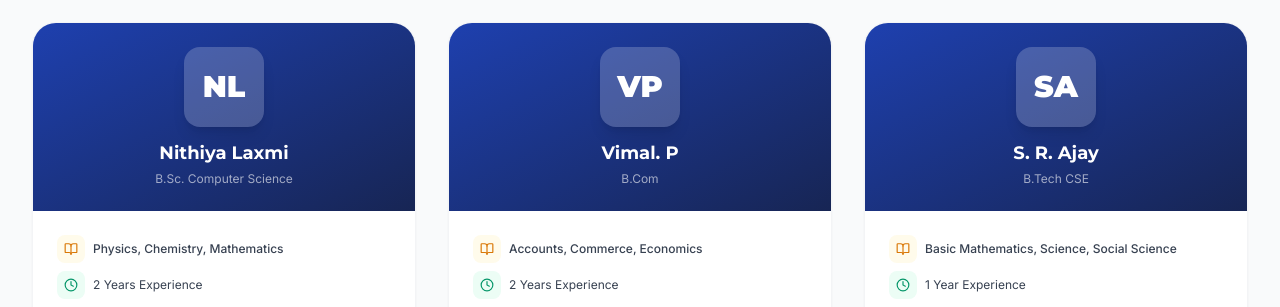
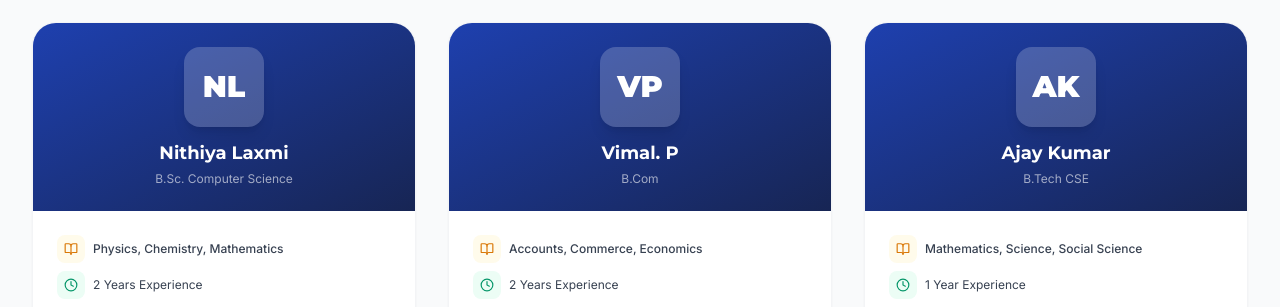
Before and after one commit to siddhikshaeducationcare-web/siddhiksha-edu, a Next.js app: page /faculty in a window 1280 px wide. Shown: the part 920-1227 px from the top of the page. Built offline with nearby package versions, Linux system fonts and the light colour scheme.

Commit message:
Update faculty with real staff details

```diff
--- a/src/app/faculty/page.tsx
+++ b/src/app/faculty/page.tsx
@@ -62,10 +62,10 @@ const faculty = [
   },
   {
     id: "6",
-    name: "S. R. Ajay",
+    name: "Ajay Kumar",
     qualification: "B.Tech CSE",
     experience: "1 Year",
-    subject_expertise: "Basic Mathematics, Science, Social Science",
+    subject_expertise: "Mathematics, Science, Social Science",
     description:
       "Has one year of teaching experience and strong subject knowledge. Helps students understand concepts clearly through effective teaching methods and a student-friendly approach.",
     photo_url: null,
```
